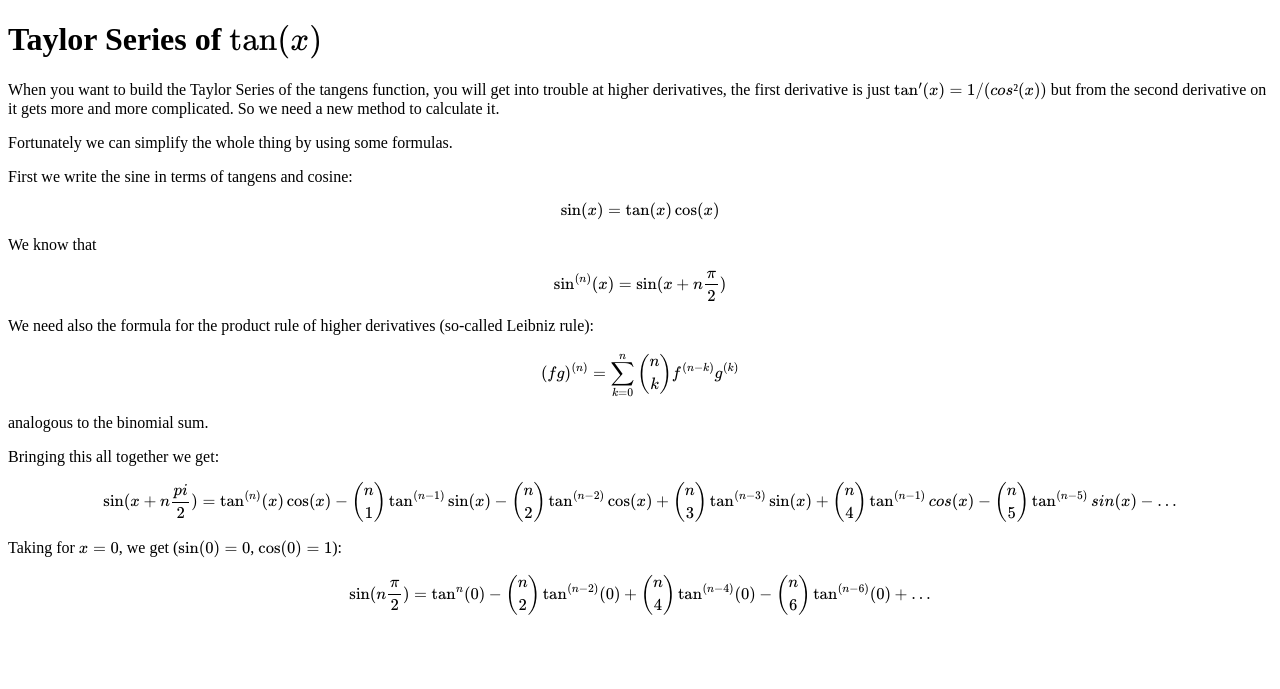
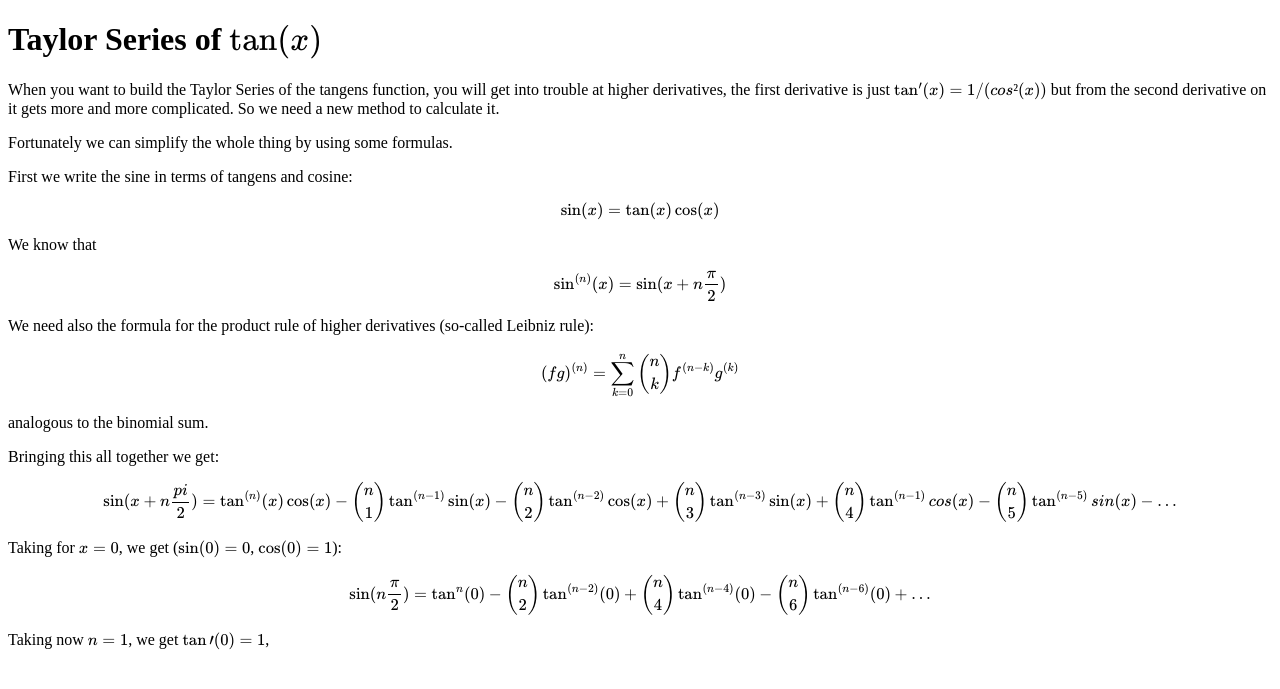
Before and after one commit to wolfi71/wolfi71.github.io, a Jekyll site: the page built from taylor_series.md, in a window 1280 px wide. Shown: the top 689 px of the page. Built offline with Jekyll 4.4.1, drawn with Linux system fonts in a browser that asks for light colours; our own code applies the rules of GitHub Pages for plain Markdown files.

Commit message:
Update taylor_series.md

```diff
--- a/taylor_series.md
+++ b/taylor_series.md
@@ -26,3 +26,5 @@ $$ \sin(x + n \frac{pi}{2}) = \tan^{(n)}(x)\cos(x) - { n \choose 1} \tan^{(n-1)}
 Taking for $x = 0$, we get ($\sin(0) = 0$, $\cos(0) = 1$):
 
 $$ \sin( n \frac{\pi}{2}) = \tan^{n}(0) - {n \choose 2} \tan^{(n-2)}(0) + {n \choose 4}\tan^{(n-4)}(0) - {n \choose 6}\tan^{(n-6)}(0) + \ldots $$
+
+Taking now $n=1$, we get $\tan\prime(0) = 1$,
```
